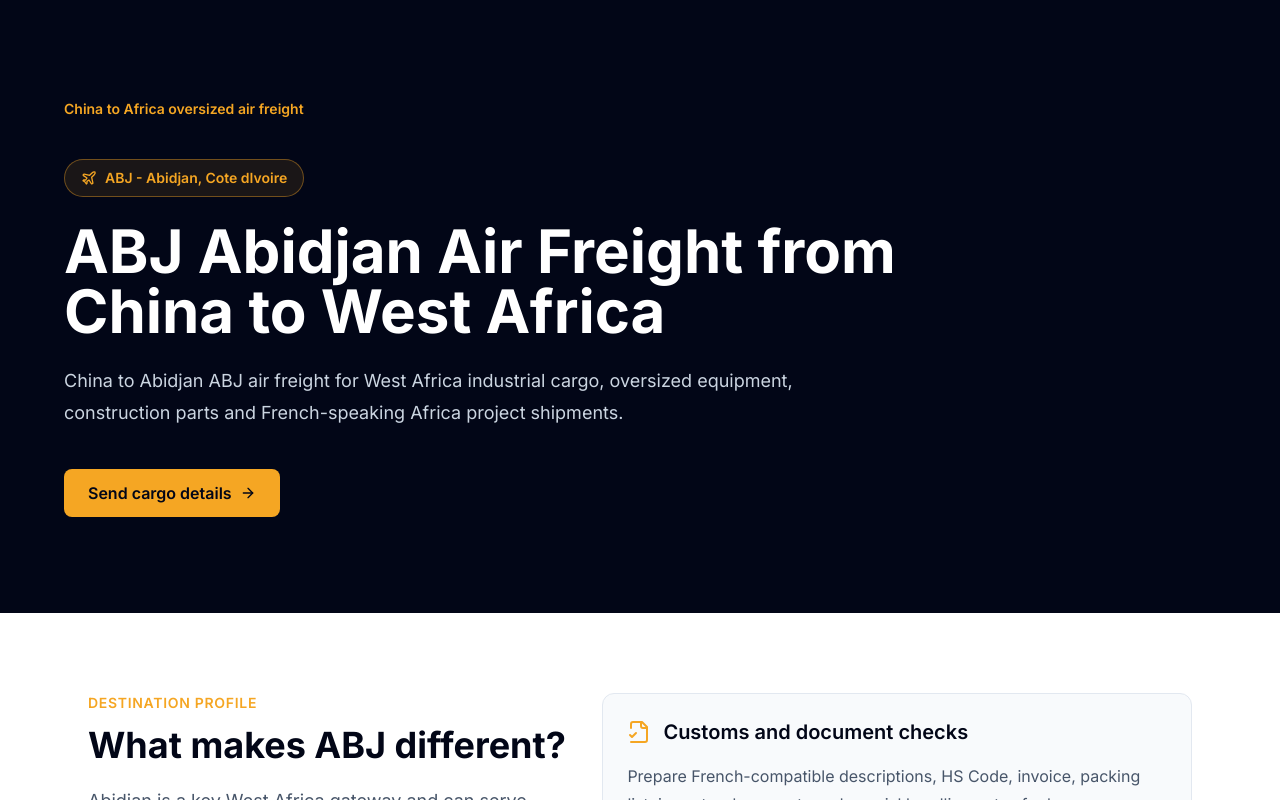
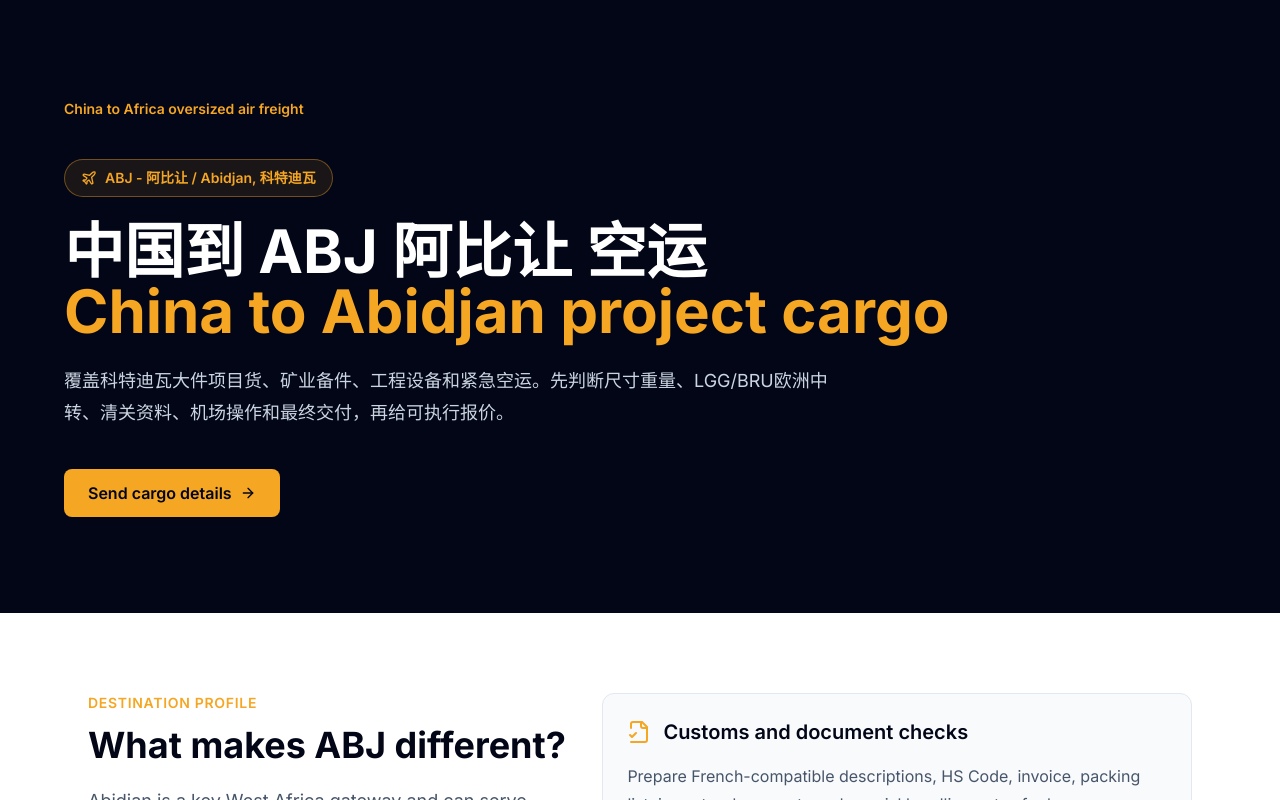
Before and after one commit to aiwebJones/aircargo-personal-brand, a Next.js app: page /africa-air-freight/abj/ in a window 1280 px wide. Shown: the top 800 px of the page. Built offline with nearby package versions, Linux system fonts and the light colour scheme.

Commit message:
Improve SEO signals and canonical domain

```diff
--- a/app/africa-air-freight/[slug]/page.tsx
+++ b/app/africa-air-freight/[slug]/page.tsx
@@ -387,6 +387,31 @@ type DeepDive = {
   salesAngle: string
 }
 
+const chineseDestinations: Record<Slug, { city: string; country: string; keywords: string[] }> = {
+  jnb: { city: '约翰内斯堡', country: '南非', keywords: ['JNB约翰内斯堡空运', '南非矿业设备空运', '南部非洲项目货'] },
+  fbm: { city: '卢本巴希', country: '刚果金', keywords: ['FBM卢本巴希空运', '刚果金矿业设备空运', '铜钴矿区备件空运'] },
+  lun: { city: '卢萨卡', country: '赞比亚', keywords: ['LUN卢萨卡空运', '赞比亚矿业备件空运', '中国到赞比亚空运'] },
+  lbv: { city: '利伯维尔', country: '加蓬', keywords: ['LBV利伯维尔空运', '加蓬超长货空运', 'B747F开鼻门装载'] },
+  nbo: { city: '内罗毕', country: '肯尼亚', keywords: ['NBO内罗毕空运', '肯尼亚项目货空运', '东非空运Hub'] },
+  ebb: { city: '恩德培', country: '乌干达', keywords: ['EBB恩德培空运', '乌干达项目货空运', '中国到乌干达空运'] },
+  los: { city: '拉各斯', country: '尼日利亚', keywords: ['LOS拉各斯空运', '尼日利亚空运清关', '中国到尼日利亚空运'] },
+  acc: { city: '阿克拉', country: '加纳', keywords: ['ACC阿克拉空运', '加纳项目货空运', '中国到加纳空运'] },
+  abj: { city: '阿比让', country: '科特迪瓦', keywords: ['ABJ阿比让空运', '科特迪瓦空运', '西非法语区空运'] },
+  bko: { city: '巴马科', country: '马里', keywords: ['BKO巴马科空运', '马里项目货空运', '西非内陆空运'] },
+  cky: { city: '科纳克里', country: '几内亚', keywords: ['CKY科纳克里空运', '几内亚矿业设备空运', '铝土矿项目货空运'] },
+  kgl: { city: '基加利', country: '卢旺达', keywords: ['KGL基加利空运', '卢旺达空运', '东非内陆空运'] },
+  dar: { city: '达累斯萨拉姆', country: '坦桑尼亚', keywords: ['DAR达累斯萨拉姆空运', '坦桑尼亚项目货空运', '东非工程设备空运'] },
+  cpt: { city: '开普敦', country: '南非', keywords: ['CPT开普敦空运', '南非开普敦空运', '海工设备空运'] },
+  dur: { city: '德班', country: '南非', keywords: ['DUR德班空运', '南非德班空运', '港口设备空运'] },
+  wdh: { city: '温得和克', country: '纳米比亚', keywords: ['WDH温得和克空运', '纳米比亚矿业设备空运', '中国到纳米比亚空运'] },
+  mpm: { city: '马普托', country: '莫桑比克', keywords: ['MPM马普托空运', '莫桑比克项目货空运', '能源设备空运'] },
+  fih: { city: '金沙萨', country: '刚果金', keywords: ['FIH金沙萨空运', '刚果金空运', '中非项目货空运'] },
+  add: { city: '亚的斯亚贝巴', country: '埃塞俄比亚', keywords: ['ADD亚的斯亚贝巴空运', '埃塞俄比亚空运', 'ET空运中转'] },
+  dss: { city: '达喀尔', country: '塞内加尔', keywords: ['DSS达喀尔空运', '塞内加尔空运', '西非法语区项目货'] },
+  cmn: { city: '卡萨布兰卡', country: '摩洛哥', keywords: ['CMN卡萨布兰卡空运', '摩洛哥空运', '北非空运'] },
+  cai: { city: '开罗', country: '埃及', keywords: ['CAI开罗空运', '埃及项目货空运', '北非工程设备空运'] },
+}
+
 const quoteFields = [
   'Commodity and clear cargo description',
   'HS Code and declared customs value',
@@ -582,21 +607,38 @@ export function generateStaticParams() {
 
 export function generateMetadata({ params }: { params: { slug: string } }): Metadata {
   const item = pages[params.slug as Slug]
+  const chinese = chineseDestinations[params.slug as Slug]
   if (!item) {
     return {
       title: 'Africa Air Freight from China | EASCargo Jones',
     }
   }
 
+  const title = chinese
+    ? `${item.code} ${chinese.city}空运 | 中国到${chinese.country}大件项目货 | EASCargo Jones`
+    : `${item.title} | EASCargo Jones`
+  const description = chinese
+    ? `中国到${item.code}${chinese.city}空运方案：${chinese.country}大件项目货、矿业备件、工程设备、LGG/BRU欧洲中转、清关资料和二程交付判断。`
+    : item.description
+
   return {
-    title: `${item.title} | EASCargo Jones`,
-    description: item.description,
+    title,
+    description,
+    keywords: [
+      ...(chinese?.keywords || []),
+      `${item.code} air freight`,
+      `China to ${item.city} air freight`,
+      '中国到非洲空运',
+      '非洲大件项目货',
+      'LGG BRU欧洲中转',
+      '矿业设备空运',
+    ],
     alternates: {
       canonical: `https://www.eascargo.com/africa-air-freight/${params.slug}/`,
     },
     openGraph: {
-      title: item.title,
-      description: item.description,
+      title,
+      description,
       url: `https://www.eascargo.com/africa-air-freight/${params.slug}/`,
       type: 'website',
     },
@@ -606,6 +648,7 @@ export function generateMetadata({ params }: { params: { slug: string } }): Meta
 export default function AfricaDestinationPage({ params }: { params: { slug: string } }) {
   const item = pages[params.slug as Slug] || pages.jnb
   const currentSlug = params.slug as Slug
+  const chinese = chineseDestinations[currentSlug]
   const relatedPages = Object.entries(pages)
     .filter(([slug]) => slug !== currentSlug)
     .slice(0, 8)
@@ -622,10 +665,17 @@ export default function AfricaDestinationPage({ params }: { params: { slug: stri
           <div className="max-w-4xl">
             <div className="mb-6 inline-flex items-center gap-2 rounded-full border border-amberGold/40 bg-amberGold/10 px-4 py-2 text-sm font-semibold text-amberGold">
               <Plane className="h-4 w-4" />
-              {item.code} - {item.city}, {item.country}
+              {chinese ? `${item.code} - ${chinese.city} / ${item.city}, ${chinese.country}` : `${item.code} - ${item.city}, ${item.country}`}
             </div>
-            <h1 className="text-4xl font-bold leading-tight md:text-6xl">{item.title}</h1>
-            <p className="mt-6 max-w-3xl text-lg leading-8 text-slate-300">{item.description}</p>
+            <h1 className="text-4xl font-bold leading-tight md:text-6xl">
+              {chinese ? `中国到 ${item.code} ${chinese.city} 空运` : item.title}
+              {chinese && <span className="block text-amberGold">China to {item.city} project cargo</span>}
+            </h1>
+            <p className="mt-6 max-w-3xl text-lg leading-8 text-slate-300">
+              {chinese
+                ? `覆盖${chinese.country}大件项目货、矿业备件、工程设备和紧急空运。先判断尺寸重量、LGG/BRU欧洲中转、清关资料、机场操作和最终交付，再给可执行报价。`
+                : item.description}
+            </p>
             <a
               href={`mailto:globegsa@Gmail.com?subject=China%20to%20${item.code}%20oversized%20air%20freight%20quote`}
               className="mt-10 inline-flex items-center gap-2 rounded-lg bg-amberGold px-6 py-3 font-semibold text-slate-950"
--- a/app/insights/page.tsx
+++ b/app/insights/page.tsx
@@ -3,9 +3,9 @@ import Link from 'next/link'
 import { ArrowRight, Calendar, FileText, Plane, SearchCheck, ShieldCheck } from 'lucide-react'
 
 export const metadata: Metadata = {
-  title: '非洲空运情报与项目货文章 | EASCargo Jones',
+  title: '非洲空运情报库 | 中国到非洲空运价格、清关与项目货路线 | EASCargo Jones',
   description:
-    'EASCargo Jones 非洲空运情报：覆盖中国到非洲空运、ET埃塞俄比亚航空、LGG/BRU欧洲中转、ACC/BKO/OUA/HRE/LUN/NIM/CKY等非洲目的地和项目货路线判断。',
+    'EASCargo Jones非洲空运情报库，覆盖中国到非洲空运价格、清关资料、ET埃塞俄比亚航空、LGG/BRU欧洲中转、ACC/BKO/OUA/HRE/LUN/NIM/CKY等项目货路线判断。',
   keywords: [
     '非洲空运情报',
     '中国到非洲空运',
@@ -21,7 +21,7 @@ export const metadata: Metadata = {
     canonical: 'https://www.eascargo.com/insights/',
   },
   openGraph: {
-    title: '非洲空运情报与项目货文章 | EASCargo Jones',
+    title: '非洲空运情报库 | 中国到非洲空运价格、清关与项目货路线',
     description: '面向工厂、贸易商和项目客户的非洲空运路线判断、清关资料和市场情报。',
     url: 'https://www.eascargo.com/insights/',
     type: 'website',
--- a/app/layout.tsx
+++ b/app/layout.tsx
@@ -9,8 +9,8 @@ const inter = Inter({
 })
 
 export const metadata: Metadata = {
-  title: '非洲大件项目空运 | LGG/BRU欧洲中转 | EASCargo Jones',
-  description: '专注中国到非洲大件项目空运：LGG/BRU欧洲中转、B747F全货机、JNB/FBM/LUN/LBV等非洲目的地、清关资料预判、矿业和工程设备空运方案。',
+  title: '中国到非洲大件空运专家 | JNB/FBM/LUN/LBV | LGG/BRU欧洲中转 | EASCargo Jones',
+  description: 'EASCargo Jones专注中国到非洲大件项目空运：JNB约翰内斯堡、FBM卢本巴希、LUN卢萨卡、LBV利伯维尔，提供LGG/BRU欧洲中转、B747F全货机、矿业设备和清关资料预判。',
   keywords: [
     '非洲大件项目空运',
     'LGG欧洲中转非洲',
@@ -41,7 +41,7 @@ export const metadata: Metadata = {
   creator: '神仙货运Jones',
   metadataBase: new URL('https://www.eascargo.com'),
   alternates: {
-    canonical: 'https://www.eascargo.com',
+    canonical: 'https://www.eascargo.com/',
     languages: {
       zh: 'https://www.eascargo.com/',
       en: 'https://www.eascargo.com/en/africa-oversized-air-freight/',
@@ -51,14 +51,14 @@ export const metadata: Metadata = {
     type: 'website',
     locale: 'zh_CN',
     url: 'https://www.eascargo.com',
-    title: 'EASCargo Jones | 非洲大件项目空运专家',
-    description: '中国到非洲大件项目货，LGG/BRU欧洲中转，B747F全货机，JNB/FBM/LUN/LBV等非洲路线判断和清关资料预判。',
+    title: 'EASCargo Jones | 中国到非洲大件空运专家',
+    description: '面向工厂、贸易商和货代的非洲大件项目货路线判断：LGG/BRU欧洲中转、B747F全货机、JNB/FBM/LUN/LBV和矿业设备空运。',
     siteName: 'EASCargo Jones - Africa Project Cargo Air Freight',
   },
   twitter: {
     card: 'summary_large_image',
-    title: 'EASCargo Jones | 非洲大件项目空运专家',
-    description: 'LGG/BRU欧洲中转非洲大件项目货，覆盖JNB、FBM、LUN、LBV等目的地。',
+    title: 'EASCargo Jones | 中国到非洲大件空运专家',
+    description: '中国到非洲大件项目货路线判断，覆盖JNB、FBM、LUN、LBV和LGG/BRU欧洲中转。',
   },
   robots: {
     index: true,
--- a/components/sections/HeroSection.tsx
+++ b/components/sections/HeroSection.tsx
@@ -56,9 +56,9 @@ export default function HeroSection({ onOpenContact, onOpenWechat }: HeroSection
             </motion.div>
 
             <h1 className="mb-6 text-4xl font-bold tracking-tight text-slate-900 md:text-5xl lg:text-6xl">
-              国内没有直飞方案？
+              中国到非洲大件空运
               <br />
-              <span className="text-amberGold">把非洲大件路线做出来</span>
+              <span className="text-amberGold">国内直飞不了，也能经LGG/BRU做出来</span>
             </h1>
 
             <p className="mb-5 max-w-2xl text-xl leading-9 text-slate-600">
```
Also changed, not shown: public/robots.txt, 67 other files (tests, documents, lock files or other folders).
